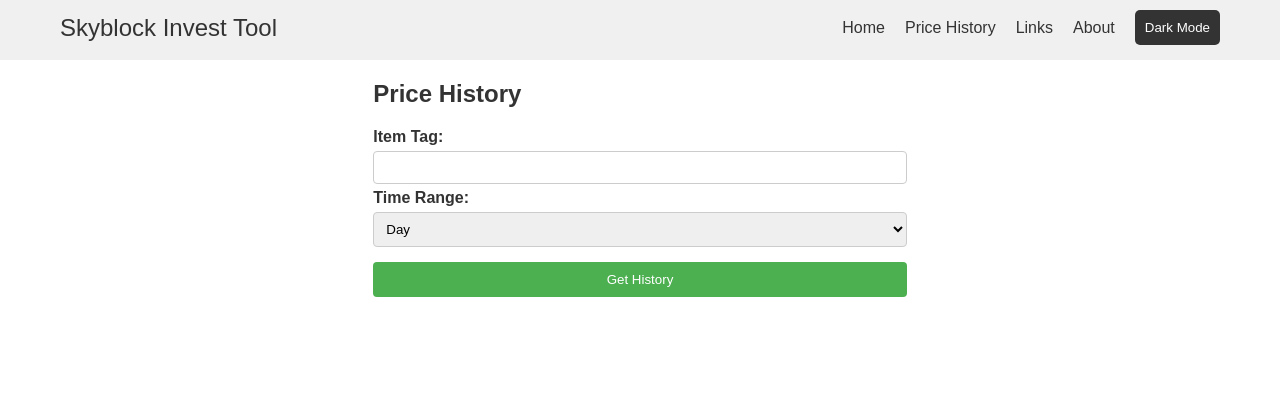
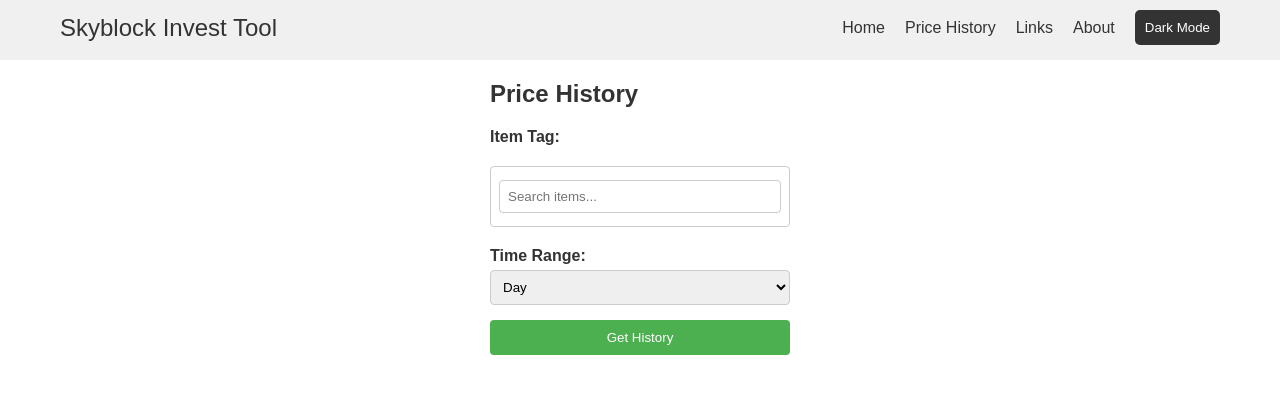
Before and after one commit to Tin04/sb_invest_tool, a React (Vite) app in the folder frontend/: page /history in a window 1280 px wide. Shown: the top 394 px of the page. Built offline with nearby package versions, Linux system fonts and the light colour scheme.

Commit message:
feat: integrate history search with search bar

```diff
--- a/frontend/src/pages/History.tsx
+++ b/frontend/src/pages/History.tsx
@@ -2,6 +2,7 @@ import React, { useState, useEffect, useRef } from 'react';
 import { Chart, registerables } from 'chart.js';
 import 'chartjs-adapter-date-fns';
 import { getTimeRangeText, getTimeUnit, calculateMovingAverage, calculateStatistics, calculateVolatility } from '../utils/historyHelpers.tsx';
+import SearchBar from '../components/SearchBar.tsx';
 import '/styles/style.css';
 
 Chart.register(...registerables);
@@ -14,8 +15,18 @@ interface HistoryData {
   volume: number;
 }
 
+interface Suggestion {
+  name: string;
+  id: string;
+  type: string;
+  iconUrl: string;
+  img: string;
+  tier: string;
+}
+
 const History: React.FC = () => {
   const [itemName, setItemName] = useState('');
+  const [searchValue, setSearchValue] = useState('');
   const [timeRange, setTimeRange] = useState('day');
   const [chartData, setChartData] = useState<HistoryData[]>([]);
   const [analysisData, setAnalysisData] = useState<any>(null);
@@ -28,6 +39,15 @@ const History: React.FC = () => {
       displayAnalysis(chartData);
     }
   }, [chartData]);
+
+  const handleItemSelect = (item: Suggestion) => {
+    setItemName(item.id);
+    setSearchValue(item.name);
+  };
+
+  const handleSearchChange = (value: string) => {
+    setSearchValue(value);
+  };
 
   const handleSubmit = async (e: React.FormEvent) => {
     e.preventDefault();
@@ -214,13 +234,11 @@ const History: React.FC = () => {
         <h2>Price History</h2>
         <form onSubmit={handleSubmit}>
           <label htmlFor="item-name">Item Tag:</label>
-          <input
-            type="text"
-            id="item-name"
-            name="item-name"
-            value={itemName}
-            onChange={(e) => setItemName(e.target.value)}
-            required
+          <SearchBar
+            onSelect={handleItemSelect}
+            name="itemName"
+            value={searchValue}
+            onChange={handleSearchChange}
           />
           <label htmlFor="time-range">Time Range:</label>
           <select
```
